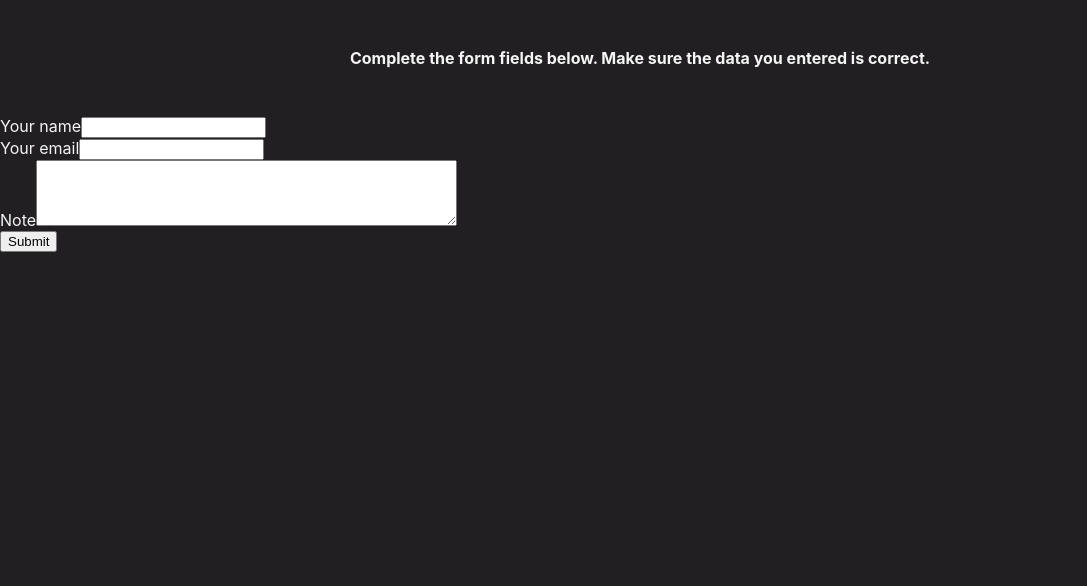
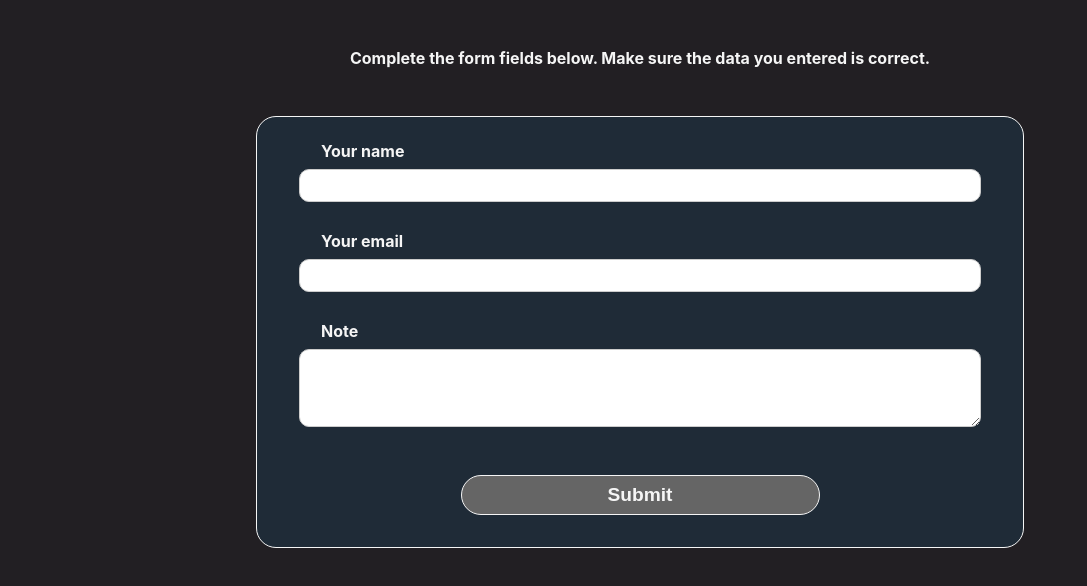
Before and after one commit to pinkjagnie/invoice-pdf-project, a React (Create React App) app: page / in a window 1280 px wide. Shown: the top 586 px of the page, without its empty margins (0-1087 px from the left). Built offline with nearby package versions, Linux system fonts and the light colour scheme.

Commit message:
Added styling to Form component

```diff
--- a/src/components/Form.js
+++ b/src/components/Form.js
@@ -1,22 +1,24 @@
 import React from "react";
 
 import About from "./About";
+
+import styles from "./form.module.css";
 
 const Form = () => {
   return(
     <>
       <About />
       <div>
-        <form>
-          <div>
+        <form className={styles.form}>
+          <div className={styles.control}>
             <label htmlFor="name">Your name</label>
             <input type="text" id="name" required />
           </div>
-          <div>
+          <div className={styles.control}>
             <label htmlFor="email">Your email</label>
             <input type="email" id="email" required />
           </div>
-          <div>
+          <div className={styles.control}>
             <label htmlFor="note">Note</label>
             <textarea id="note" rows="4" cols="50" required />
           </div>
--- /dev/null
+++ b/src/components/form.module.css
@@ -0,0 +1,52 @@
+.form {
+  width: 60%;
+  padding: 1.5rem;
+  padding-bottom: 2rem;
+  margin: 0 auto;
+  border: 1px solid whitesmoke;
+  border-radius: 20px;
+  background-color: #1f2b37;
+}
+
+.control {
+  padding-bottom: 1.5rem;
+}
+
+.control label {
+  display: block;
+  font-weight: bold;
+  margin: 0 1rem 0.5rem 2.5rem;
+}
+
+.control input,
+.control textarea {
+  display: block;
+  width: 95%;
+  margin: 0.3rem auto;
+  padding: 0.5rem;
+  border-radius: 10px;
+  border: 1px solid #ccc;
+}
+
+.control input:focus,
+.control textarea:focus {
+  outline: none;
+  border-color: #656565;
+}
+
+.form button {
+  display: block;
+  width: 50%;
+  margin: 1.2rem auto 0 auto;
+  padding: 0.5rem 2rem;
+  border: 1.5px solid whitesmoke;
+  border-radius: 25px;
+  background-color: #656565;
+  color: whitesmoke;
+  font-size: 1.2rem;
+  font-weight: bold;
+}
+
+.form button:hover {
+  background-color: darkolivegreen;
+}
```
